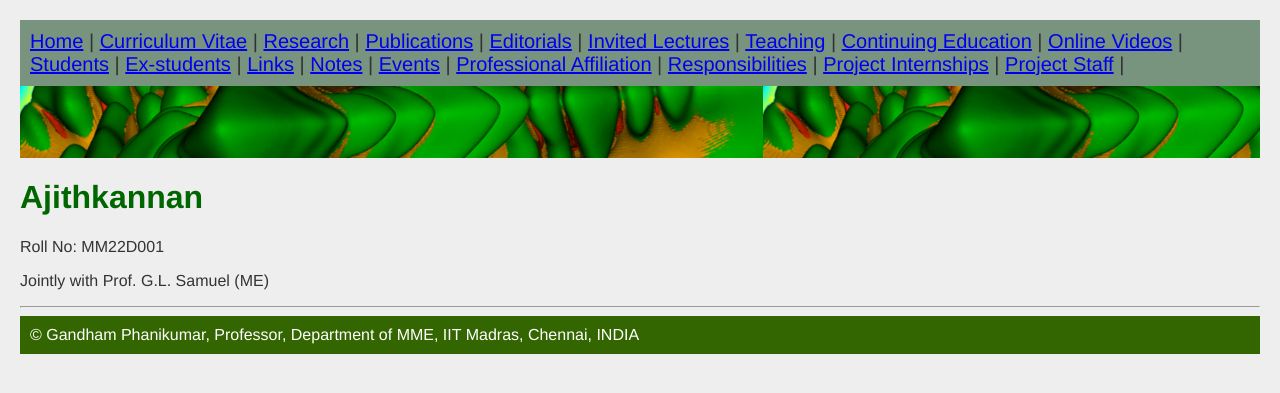
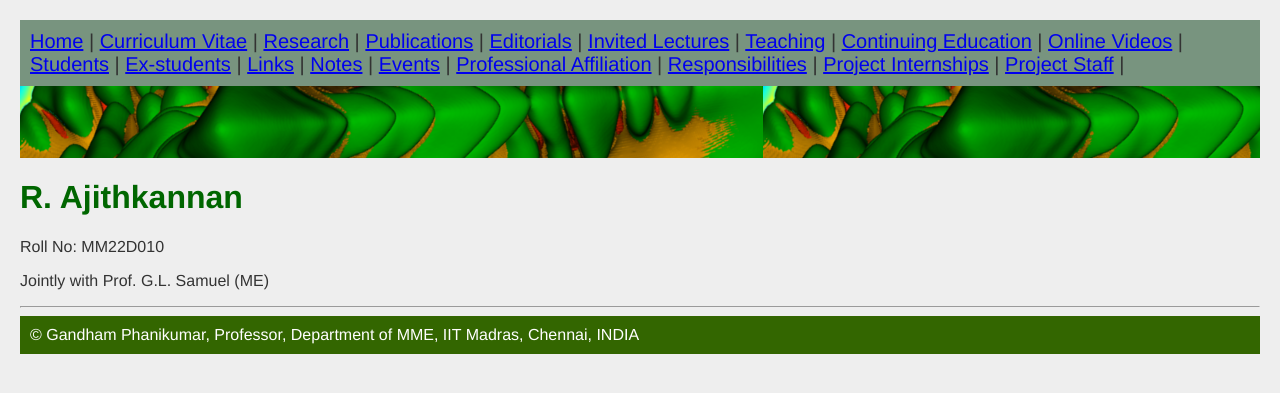
Before and after one commit to gphanikumar/gphanikumar.github.io, a Jekyll site: the page built from _pages/ajithkannan.md, in a window 1280 px wide. Shown: the top 393 px of the page. Built offline with Jekyll 4.4.1, drawn with Linux system fonts in a browser that asks for light colours.

Commit message:
minor edits

```diff
--- a/_data/stu.yml
+++ b/_data/stu.yml
@@ -34,8 +34,8 @@
   title: Joining of materials for heat transfer applications
   remarks: QIP scholar from Govt Engineering College, Thrissur
 #-------------------------------------------------------------
-- name: Ajithkannan
-  roll: MMD010
+- name: R.Ajithkannan
+  roll: MM22D010
   url: "students/ajithkannan"
   prog: Ph.D.
   title: Additive Manufacturing
--- a/_pages/ajithkannan.md
+++ b/_pages/ajithkannan.md
@@ -1,10 +1,10 @@
 ---
 permalink: "students/ajithkannan.html"
-title: Ajithkannan
+title: R. Ajithkannan
 layout: students
 ---
-# Ajithkannan
+# R. Ajithkannan
 
-Roll No: MM22D001
+Roll No: MM22D010
 
 Jointly with Prof. G.L. Samuel (ME)
```
